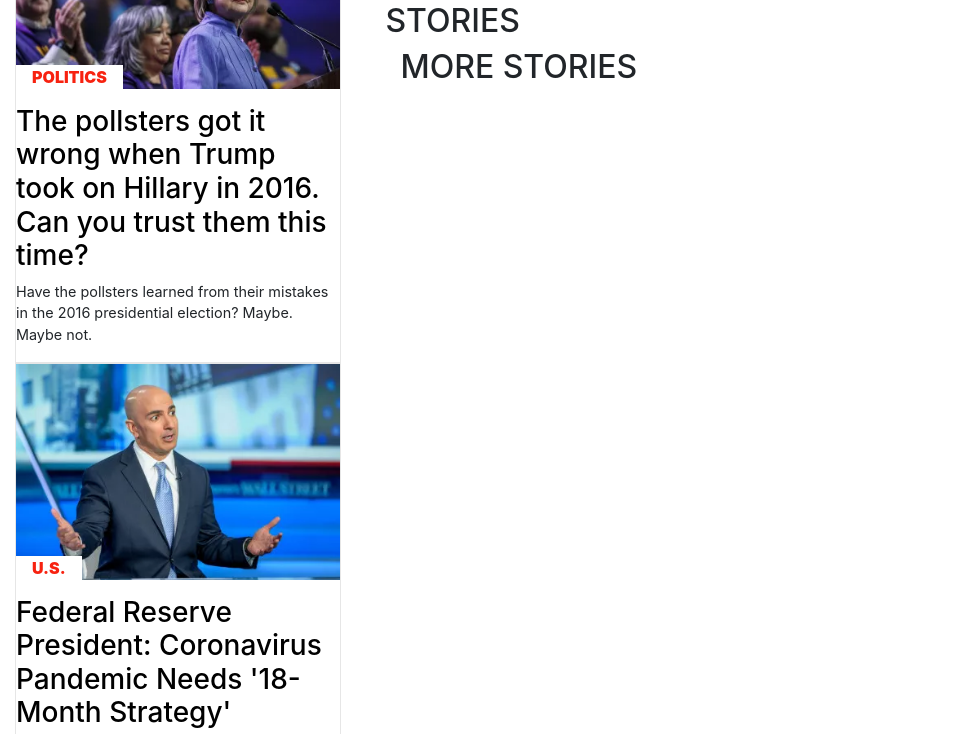
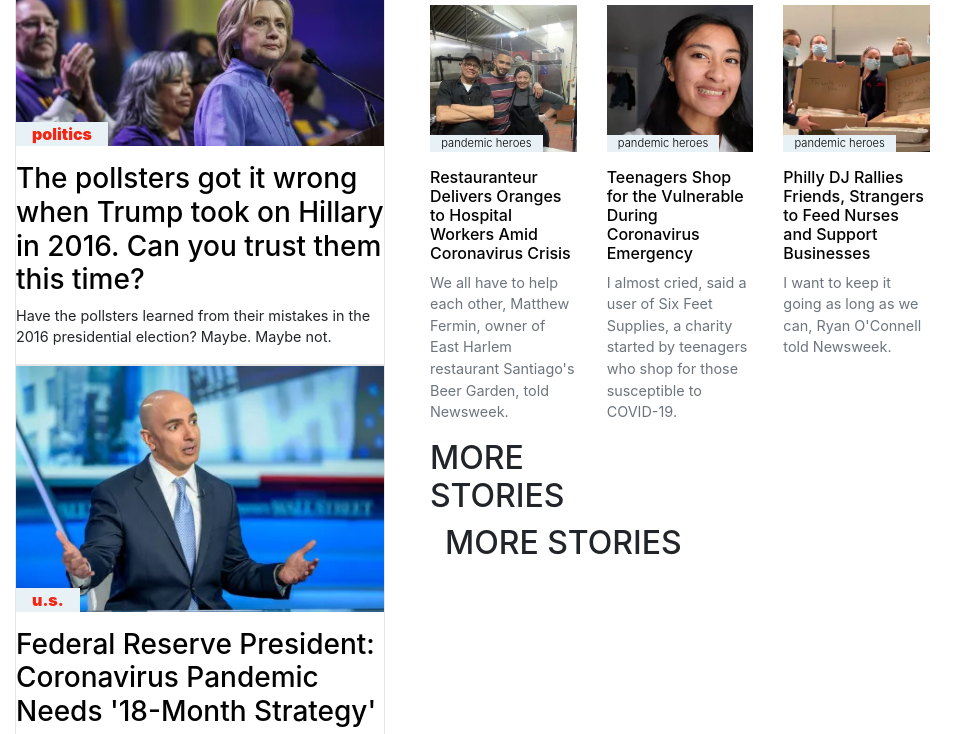
Before and after one commit to Mikearaya/newsweek-clone, a website: page index.html in a window 1280 px wide. Shown: the part 803-1537 px from the top of the page, without its empty margins (0-978 px from the left). Drawn offline with nearby package versions, Linux system fonts and the light colour scheme.

Commit message:
completed heros section

```diff
--- a/assets/css/style.css
+++ b/assets/css/style.css
@@ -2,34 +2,54 @@
   box-sizing: border-box;
 }
 
-section h2 {
+section > h2 {
   font: bold 16px/16px "Roboto Condensed", sans-serif;
   text-transform: uppercase;
   color: #9a9a9a;
+  padding-top: 2em;
+}
+
+.tag-bg-blue {
+  background-color: #e8f1f5;
 }
 
 .nw-blue {
   color: #3581f4;
 }
 
+.no-border {
+  border: none;
+}
+
 .nw-red {
   color: #f72210;
+}
+
+.nw-black {
+  color: black;
 }
 
 img {
   width: 100%;
 }
 
+figcaption.small-caption {
+  font-size: 0.7rem;
+  font-weight: 300;
+}
+
 article figure {
   position: relative;
+}
+
+article h3.smaller {
+  font-size: 1rem;
 }
 
 figure figcaption {
   position: absolute;
   bottom: 0;
   padding: 0 1em;
-  text-transform: uppercase;
-  background: white;
   font-weight: 900;
 }
 
@@ -38,6 +58,10 @@ a {
 }
 
 .no-underline {
+  text-decoration: none;
+}
+
+.no-underline-hover:hover {
   text-decoration: none;
 }
 
--- a/index.html
+++ b/index.html
@@ -74,7 +74,7 @@
 
     <main class="container-fluid">
       <div class="row">
-        <div class="col-sm-8">
+        <div class="col-sm-9">
           <div class="row">
             <section class="col-sm-5 order-sm-1">
               <h2>featured stories</h2>
@@ -84,7 +84,7 @@
                     src="./assets/images/featured-story-1.webp"
                     alt="featured-image"
                   />
-                  <figcaption class="nw-red">u.s.</figcaption>
+                  <figcaption class="tag-bg-blue nw-red">u.s.</figcaption>
                 </figure>
                 <h3>
                   <a href="#" class="no-underline hover-underline-red">
@@ -103,7 +103,7 @@
                     src="./assets/images/featured-story-2-2.webp"
                     alt="featured-image"
                   />
-                  <figcaption class="nw-red">politics</figcaption>
+                  <figcaption class="tag-bg-blue nw-red">politics</figcaption>
                 </figure>
                 <h3>
                   <a href="#" class="no-underline hover-underline-red">
@@ -122,7 +122,7 @@
                     src="./assets/images/featured-story-2.webp"
                     alt="featured-image"
                   />
-                  <figcaption class="nw-red">u.s.</figcaption>
+                  <figcaption class="tag-bg-blue nw-red">u.s.</figcaption>
                 </figure>
                 <h3>
                   <a href="#" class="no-underline hover-underline-red">
@@ -141,7 +141,7 @@
                     src="./assets/images/featured-story-8.webp"
                     alt="featured-image"
                   />
-                  <figcaption class="nw-red">u.s.</figcaption>
+                  <figcaption class="tag-bg-blue nw-red">u.s.</figcaption>
                 </figure>
                 <h3>
                   <a href="#" class="no-underline hover-underline-red">
@@ -160,7 +160,7 @@
                     src="./assets/images/featured-story-5.jpg"
                     alt="featured-image"
                   />
-                  <figcaption class="nw-red">u.s.</figcaption>
+                  <figcaption class="tag-bg-blue nw-red">u.s.</figcaption>
                 </figure>
                 <h3>
                   <a href="#" class="no-underline hover-underline-red">
@@ -237,6 +237,7 @@
             </section>
             <div class="col-sm-7 order-sm-2">
               <div class="row-12">
+                <!--Top Story -->
                 <section class="col">
                   <h2>Top story</h2>
                   <article>
@@ -245,7 +246,7 @@
                         src="./assets/images/top-story.webp"
                         alt="featured-image"
                       />
-                      <figcaption class="nw-red">world</figcaption>
+                      <figcaption class="tag-bg-blue nw-red">world</figcaption>
                     </figure>
                     <h3>
                       <a href="#" class="no-underline hover-underline-red">
@@ -266,13 +267,95 @@
                   </article>
                 </section>
                 <div class="col">
-                  <div class="row">
+                  <section class="row">
+                    <h2 class="w-100">heroes of the pandemic</h2>
                     <div class="col-sm-4">
-                      <h2>MORE STORIES</h2>
+                      <article class="no-border">
+                        <figure>
+                          <img
+                            src="./assets/images/hero-of-week-1.webp"
+                            alt="featured-image"
+                          />
+                          <figcaption
+                            class="tag-bg-blue nw-black small-caption"
+                          >
+                            pandemic heroes
+                          </figcaption>
+                        </figure>
+                        <h3 class="smaller">
+                          <a
+                            href="#"
+                            class="no-underline-hover no-underline hover-underline-red"
+                          >
+                            Restauranteur Delivers Oranges to Hospital Workers
+                            Amid Coronavirus Crisis
+                          </a>
+                        </h3>
+                        <p class="text-muted">
+                          <q> We all have to help each other, </q> Matthew
+                          Fermin, owner of East Harlem restaurant Santiago's
+                          Beer Garden, told Newsweek.
+                        </p>
+                      </article>
                     </div>
-                    <div class="col-sm-4"></div>
-                    <div class="col-sm-4"></div>
-                  </div>
+                    <div class="col-sm-4">
+                      <article class="no-border">
+                        <figure>
+                          <img
+                            src="./assets/images/hero-of-week-2.webp"
+                            alt="featured-image"
+                          />
+                          <figcaption
+                            class="tag-bg-blue nw-black small-caption"
+                          >
+                            pandemic heroes
+                          </figcaption>
+                        </figure>
+                        <h3 class="smaller">
+                          <a
+                            href="#"
+                            class="no-underline-hover no-underline hover-underline-red"
+                          >
+                            Teenagers Shop for the Vulnerable During Coronavirus
+                            Emergency
+                          </a>
+                        </h3>
+                        <p class="text-muted">
+                          <q> I almost cried, </q>said a user of Six Feet
+                          Supplies, a charity started by teenagers who shop for
+                          those susceptible to COVID-19.
+                        </p>
+                      </article>
+                    </div>
+                    <div class="col-sm-4">
+                      <article class="no-border">
+                        <figure>
+                          <img
+                            src="./assets/images/hero-of-week-3.webp"
+                            alt="featured-image"
+                          />
+                          <figcaption
+                            class="tag-bg-blue nw-black small-caption"
+                          >
+                            pandemic heroes
+                          </figcaption>
+                        </figure>
+                        <h3 class="smaller">
+                          <a
+                            href="#"
+                            class="no-underline-hover no-underline hover-underline-red"
+                          >
+                            Philly DJ Rallies Friends, Strangers to Feed Nurses
+                            and Support Businesses
+                          </a>
+                        </h3>
+                        <p class="text-muted">
+                          <q> I want to keep it going as long as we can, </q>
+                          Ryan O'Connell told Newsweek.
+                        </p>
+                      </article>
+                    </div>
+                  </section>
                   <div class="row">
                     <div class="col-sm-4">
                       <h2>MORE STORIES</h2>
@@ -293,7 +376,7 @@
           </div>
         </div>
 
-        <div class="col-sm-4 order-sm-0">
+        <div class="col-sm-3 order-sm-0">
           <div class="row">
             <div class="col-12">
               <h2>OPINION</h2>
```
Also changed, not shown: assets/images/hero-of-week-1.webp (added), assets/images/hero-of-week-2.webp (added), assets/images/hero-of-week-3.webp (added).
